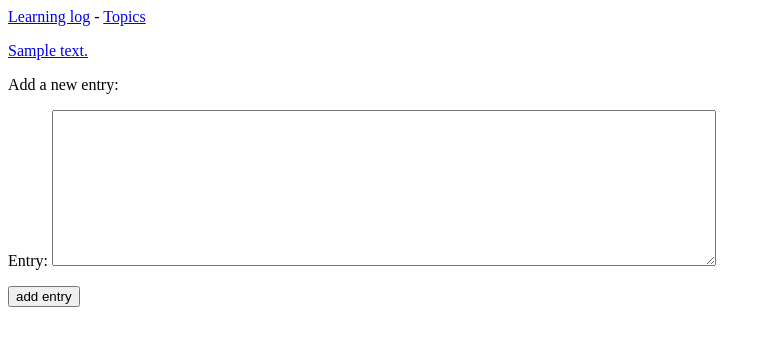
After one commit to QOSIUR/learning-log, a Django app: page /new_entry/1/ in a window 1280 px wide. The commit adds this page. Shown: the top 346 px of the page, without its empty margins (0-771 px from the left). Run offline with Django 4.2, Linux system fonts and the light colour scheme; tables that the repository leaves empty hold one stand-in row (values such as "Sample post").

Commit message:
Добавлена возможность добавления тем, записей

```diff
--- /dev/null
+++ b/learning_logs/forms.py
@@ -0,0 +1,18 @@
+from django import forms
+
+from .models import Topic, Entry
+
+
+class TopicForm(forms.ModelForm):
+    class Meta:
+        model = Topic
+        fields = ['text']
+        labels = {'text': ''}
+
+
+class EntryForm(forms.ModelForm):
+    class Meta:
+        model = Entry
+        fields = ['text']
+        labels = {'text': 'Entry:'}
+        widgets = {'text': forms.Textarea(attrs={'cols': 80})}
--- /dev/null
+++ b/learning_logs/templates/learning_logs/new_entry.html
@@ -0,0 +1,14 @@
+{% extends 'learning_logs/base.html' %}
+
+{% block content %}
+
+    <p><a href="{% url 'learning_logs:topic' topic.id %}">{{ topic }}</a></p>
+
+    <p>Add a new entry:</p>
+    <form action="{% url 'learning_logs:new_entry' topic.id %}" method='post'>
+    {% csrf_token %}
+    {{ form.as_p }}
+    <button name="submit">add entry</button>
+    </form>
+
+{% endblock content %}
--- a/learning_logs/templates/learning_logs/topic.html
+++ b/learning_logs/templates/learning_logs/topic.html
@@ -5,6 +5,9 @@
     <p>Topic: {{ topic }}</p>
 
     <p>Entries: </p>
+    <p>
+        <a href="{% url 'learning_logs:new_entry' topic.id %}">add new entry</a>
+    </p>
     <ul>
     {% for entry in entries %}
         <li>
--- a/learning_logs/templates/learning_logs/topics.html
+++ b/learning_logs/templates/learning_logs/topics.html
@@ -14,4 +14,6 @@
     {% endfor %}
     </ul>
 
+    <a href="{% url 'learning_logs:new_topic' %}">Add a new topic:</a>
+
 {% endblock content %}
--- a/learning_logs/urls.py
+++ b/learning_logs/urls.py
@@ -12,4 +12,8 @@ urlpatterns = [
     path('topics/', views.topics, name='topics'),
     # Страница с подробной информацией по отдельной теме
     path('topics/<int:topic_id>/', views.topic, name='topic'),
+    # Страница для добавления новой темы
+    path('new_topic/', views.new_topic, name='new_topic'),
+    # Страница для добавления новой записи
+    path('new_entry/<int:topic_id>/', views.new_entry, name='new_entry')
 ]
--- a/learning_logs/views.py
+++ b/learning_logs/views.py
@@ -1,6 +1,7 @@
-from django.shortcuts import render
+from django.shortcuts import render, redirect
 
 from .models import Topic
+from .forms import TopicForm, EntryForm
 
 
 def index(request):
@@ -21,3 +22,39 @@ def topic(request, topic_id):
     entries = topic.entry_set.order_by('-date_added')
     context = {'topic': topic, 'entries': entries}
     return render(request, 'learning_logs/topic.html', context)
+
+
+def new_topic(request):
+    """Определяет новую тему."""
+    if request.method != 'POST':
+        # Данные не отправлялись; создается пустая форма.
+        form = TopicForm()
+    else:
+        form = TopicForm(data=request.POST)
+        if form.is_valid():
+            form.save()
+            return redirect('learning_logs:topics')
+
+    # Вывести пустую или недействительную форму.
+    context = {'form': form}
+    return render(request, 'learning_logs/new_topic.html', context)
+
+
+def new_entry(request, topic_id):
+    """Добавляет новую запись по конкретной теме."""
+    topic = Topic.objects.get(id=topic_id)
+    if request.method != 'POST':
+        # Данные не отправлялись; создается пустая форма.
+        form = EntryForm()
+    else:
+        # Отправлены данные POST; обработать данные.
+        form = EntryForm(data=request.POST)
+        if form.is_valid():
+            new_entry = form.save(commit=False)
+            new_entry.topic = topic
+            new_entry.save()
+            return redirect('learning_logs:topic', topic_id=topic_id)
+
+    # Вывести пустую или недействительную форму.
+    context = {'topic': topic, 'form': form}
+    return render(request, 'learning_logs/new_entry.html', context)
```
Also changed, not shown: learning_logs/templates/learning_logs/new_topic.html (added, +13 -0 lines).
